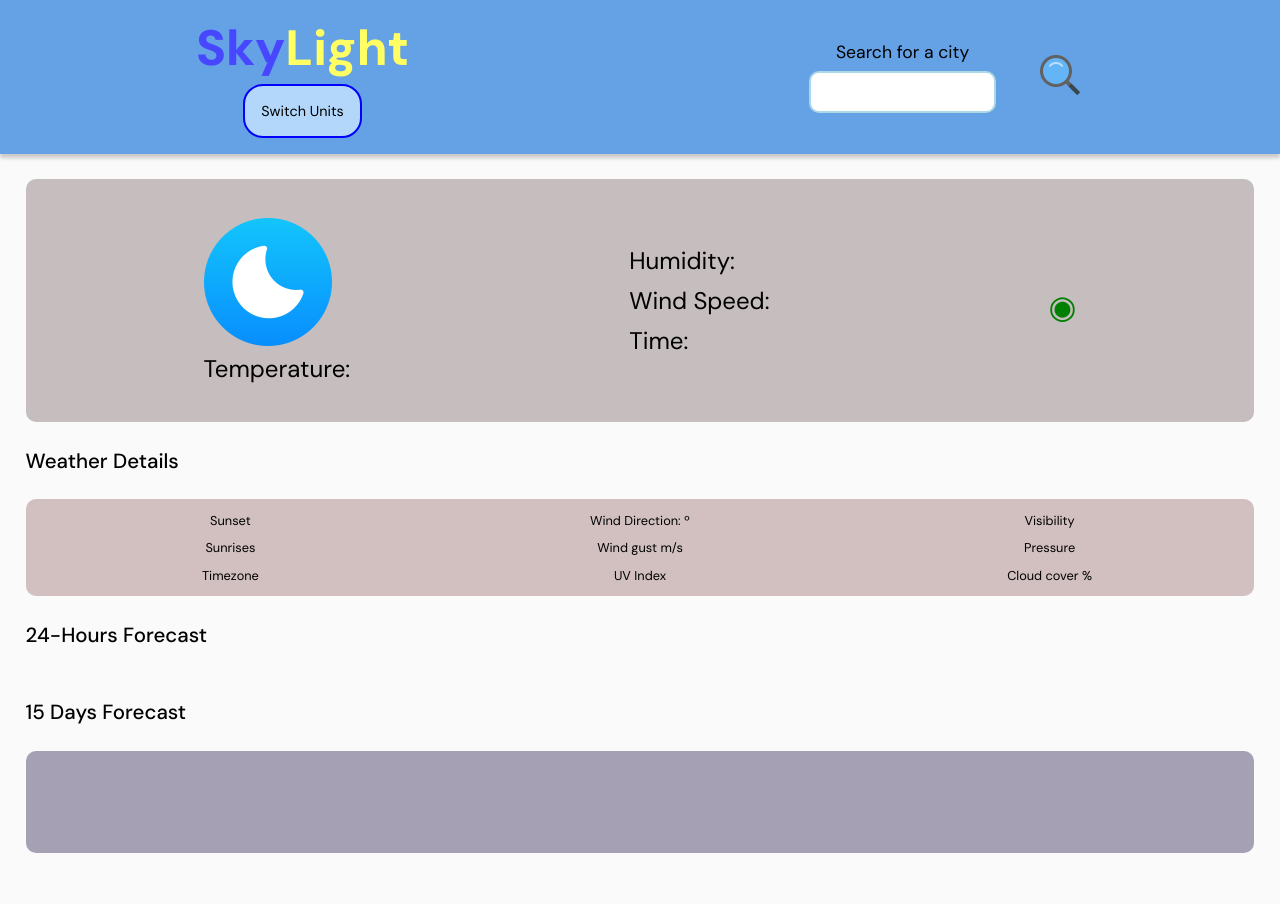
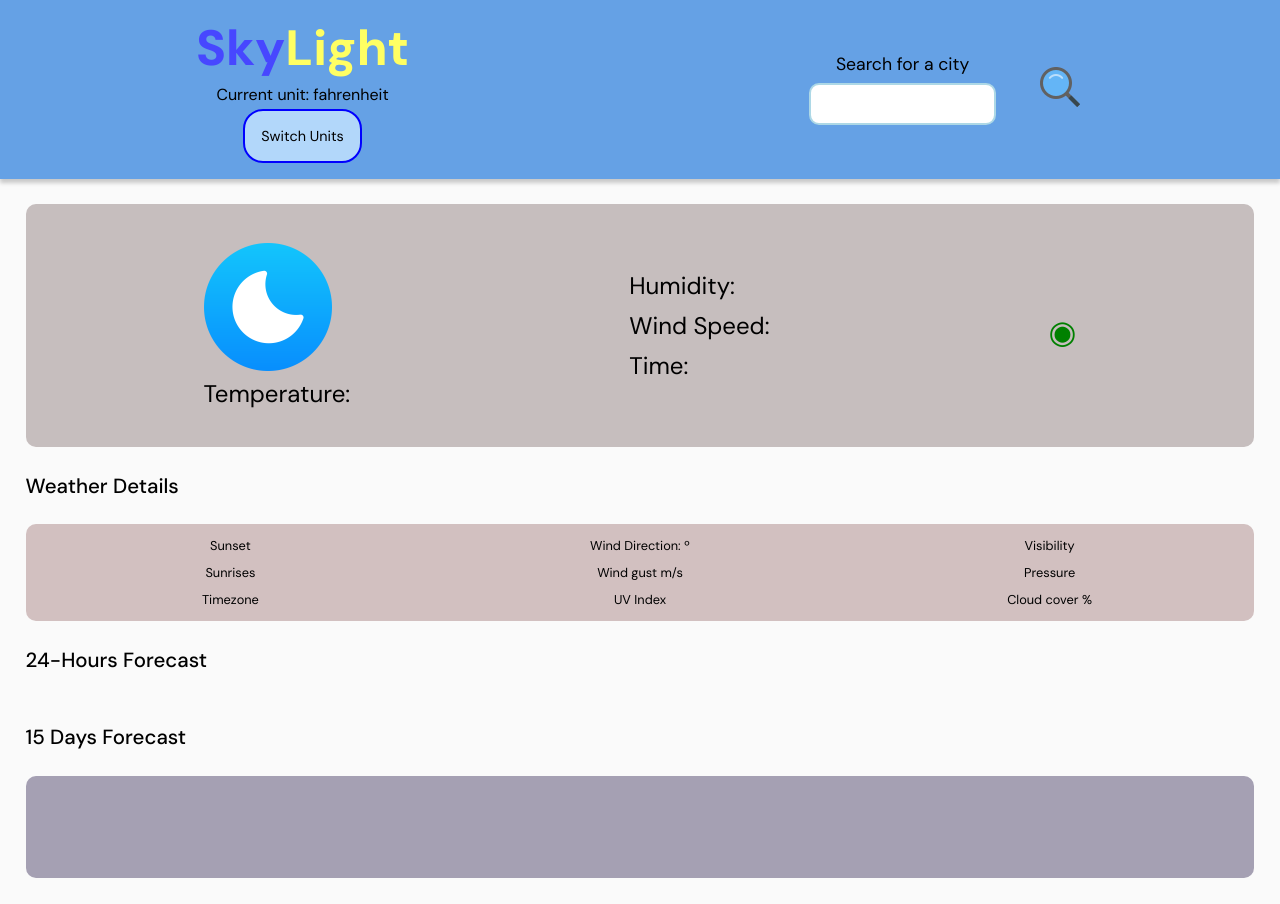
Before and after one commit to migueld51244/WeatherApp, a website built with webpack: page src/template.html in a window 1280 px wide. Both pictures are taken after a click on the button "Switch Units". Before the commit the page ends 879 px from the top, so only its background shows below. Built offline with nearby package versions, Linux system fonts and the light colour scheme.

Commit message:
Add a temperature unit display

```diff
--- a/src/index.js
+++ b/src/index.js
@@ -1,6 +1,6 @@
 import "./style.css";
 import { parse, format } from "date-fns";
-import render from "./modules/render.js";
+import { render, updateCurrentUnit } from "./modules/render.js";
 
 const locationInput = document.querySelector("#search-local");
 const searchButton = document.querySelector(".search-location-btn");
@@ -61,6 +61,7 @@ locationInput.addEventListener("keydown", async (e) => {
 
 switchUnitBtn.addEventListener("click", (e) => {
   switchUnits();
+  updateCurrentUnit(getState().unit);
 });
 
 async function getLocationData(location) {
--- a/src/modules/render.js
+++ b/src/modules/render.js
@@ -14,6 +14,7 @@ const switchUnitBtn = document.querySelector("button.unit-switcher-btn");
 const forecastArea = document.querySelector(".forecast-wrapper");
 const errorMessage = document.querySelector(".error-message");
 const fullDayWrapper = document.querySelector(".full-day-wrapper");
+const currentUnitP = document.querySelector(".current-unit-p");
 
 const iconNames = {
   "clear-day": "clear-day.png",
@@ -145,6 +146,10 @@ function populateLocationDescription(data) {
   localDesc.textContent = data.description;
 }
 
+function updateCurrentUnit(unit) {
+  currentUnitP.textContent = `Current unit: ${unit}`;
+}
+
 function render(data) {
   generateForecast(data);
   generateFullDayForecast(data);
@@ -154,4 +159,4 @@ function render(data) {
   populateOverallStatus(data);
 }
 
-export default render;
+export { render, updateCurrentUnit };
--- a/src/template.html
+++ b/src/template.html
@@ -26,6 +26,7 @@
             ><span class="yellow-word">Light</span>
           </h1>
         </a>
+        <p class="current-unit-p"></p>
         <button class="unit-switcher-btn" type="button">Switch Units</button>
       </div>
       <div class="search-container">
```
